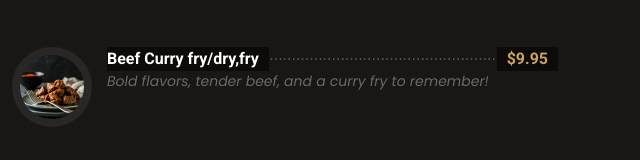
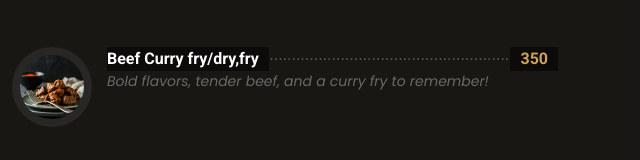
Before and after one commit to shirazi001/mangroverongai, a plain HTML site: page index.html in a window 1280 px wide. Shown: the part 2479-2639 px from the top of the page, 640-1280 px from the left. Drawn offline with nearby package versions, Linux system fonts and the light colour scheme; a web font is replaced by a local one.

Commit message:
Update index.html

```diff
--- a/index.html
+++ b/index.html
@@ -273,7 +273,7 @@
           <div class="col-lg-6 menu-item isotope-item filter-salads">
             <img src="assets/img/beefcurry.png" class="menu-img" alt="">
             <div class="menu-content">
-              <a href="#">Beef Curry fry/dry,fry</a><span>$9.95</span>
+              <a href="#">Beef Curry fry/dry,fry</a><span>350</span>
             </div>
             <div class="menu-ingredients">
               Bold flavors, tender beef, and a curry fry to remember!            </div>
```
